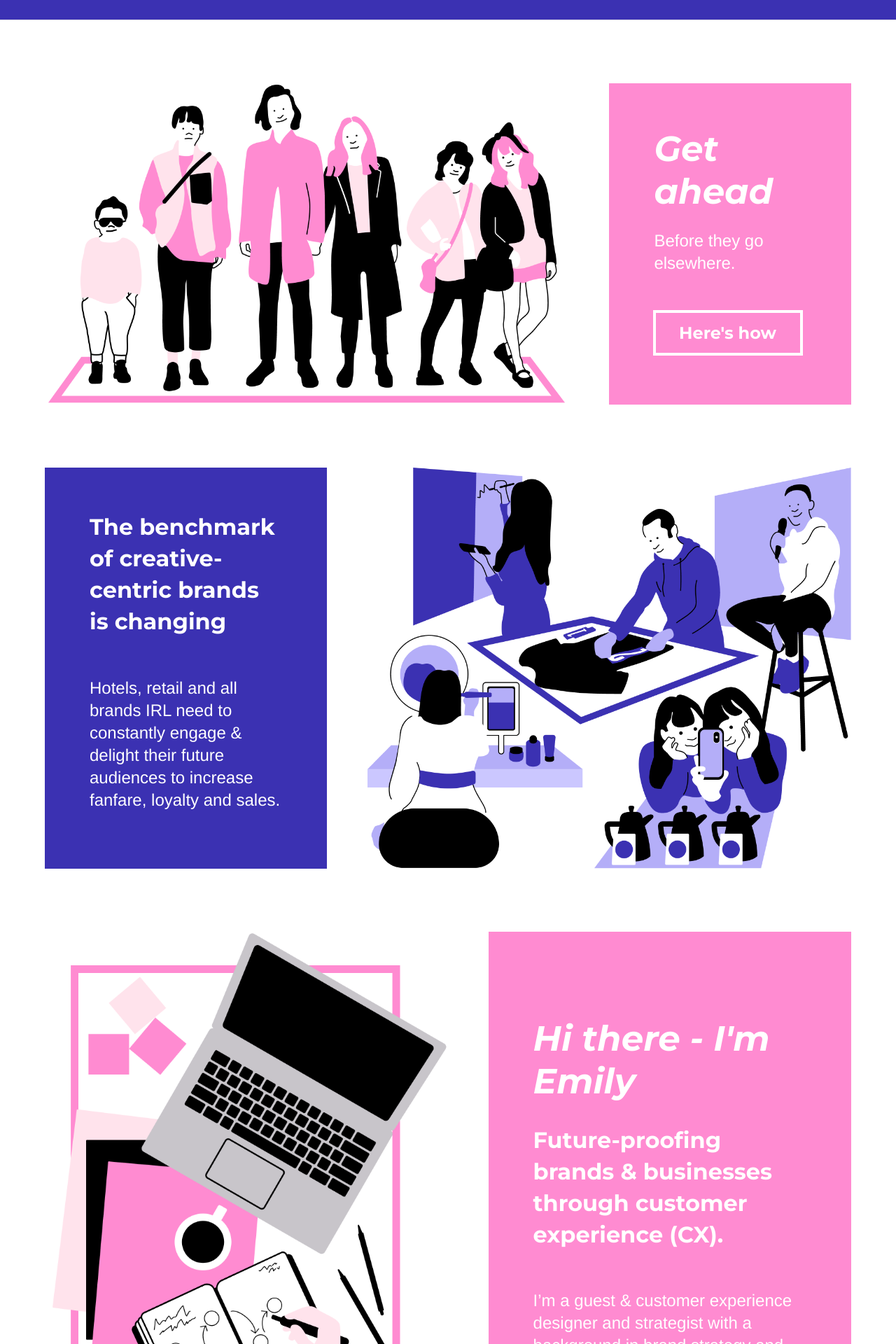
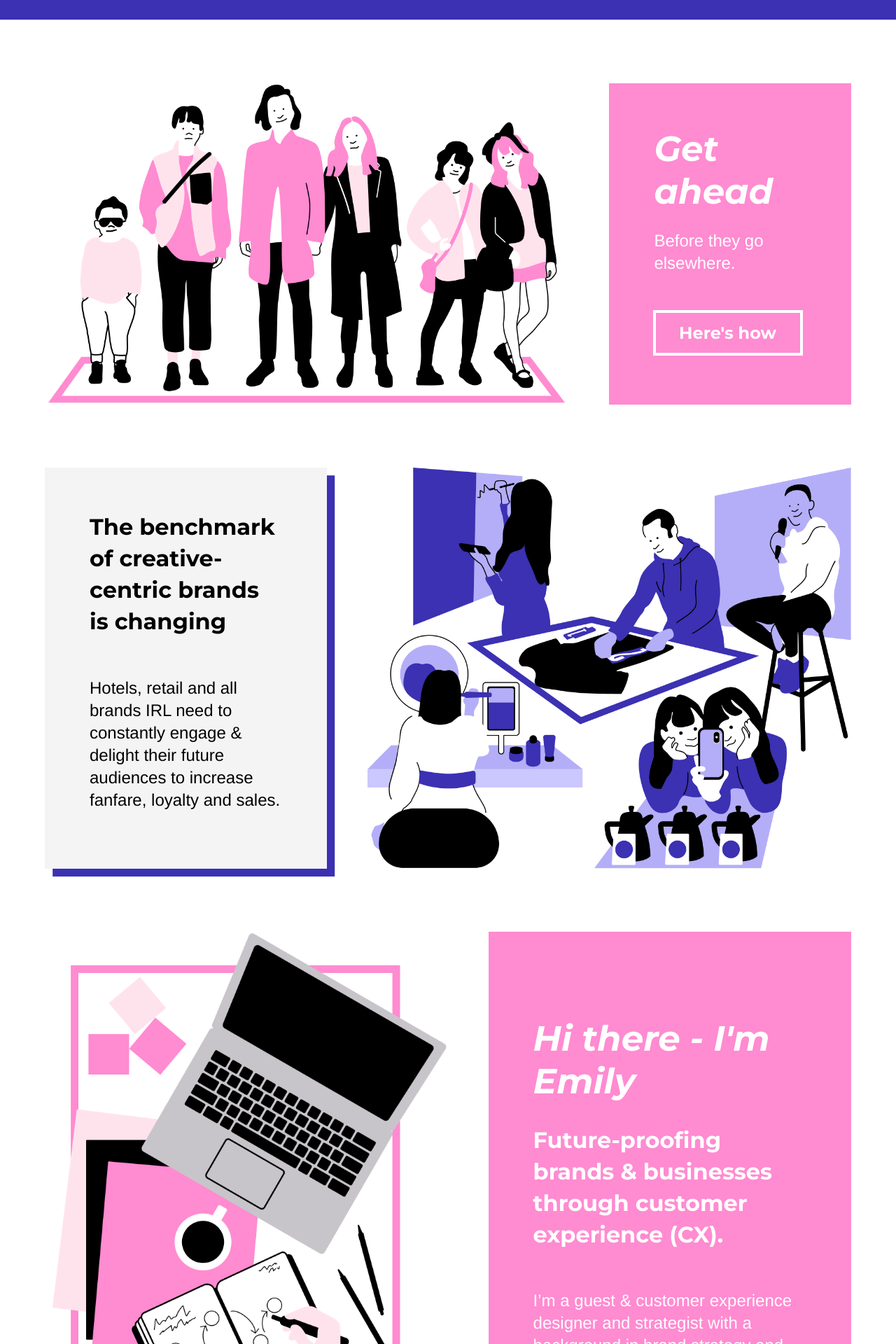
Before and after one commit to emilygv/emilyvernon.com, a Jekyll site: the page built from index.md, in a window 1280 px wide. Shown: the part 461-2381 px from the top of the page at 70% size. Built offline with Jekyll 4.4.1, drawn with Linux system fonts in a browser that asks for light colours; nearby versions of some CDN libraries.

Commit message:
blue box edit

```diff
--- a/_sass/theme.scss
+++ b/_sass/theme.scss
@@ -541,7 +541,11 @@ p.descriptor-text {
 
   &.blue {
     .text {
-      background: $brand-color;
+      // background: $brand-color;
+      background-color: #f4f4f4;
+      color: black;
+      margin-right: $border-standard; /*offset the shadow*/
+      box-shadow: $border-standard $border-standard $brand-color;
     }
     .button a:hover {
       color: $brand-color;
```
